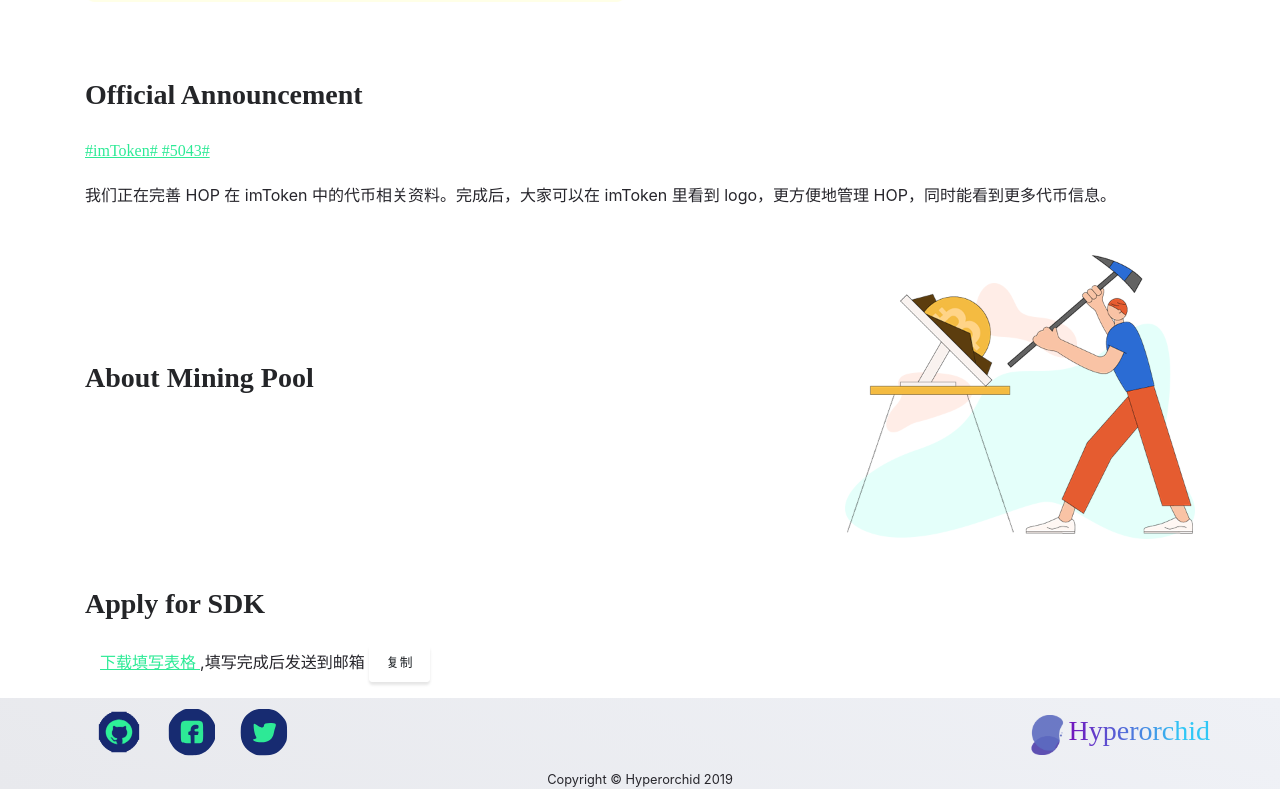
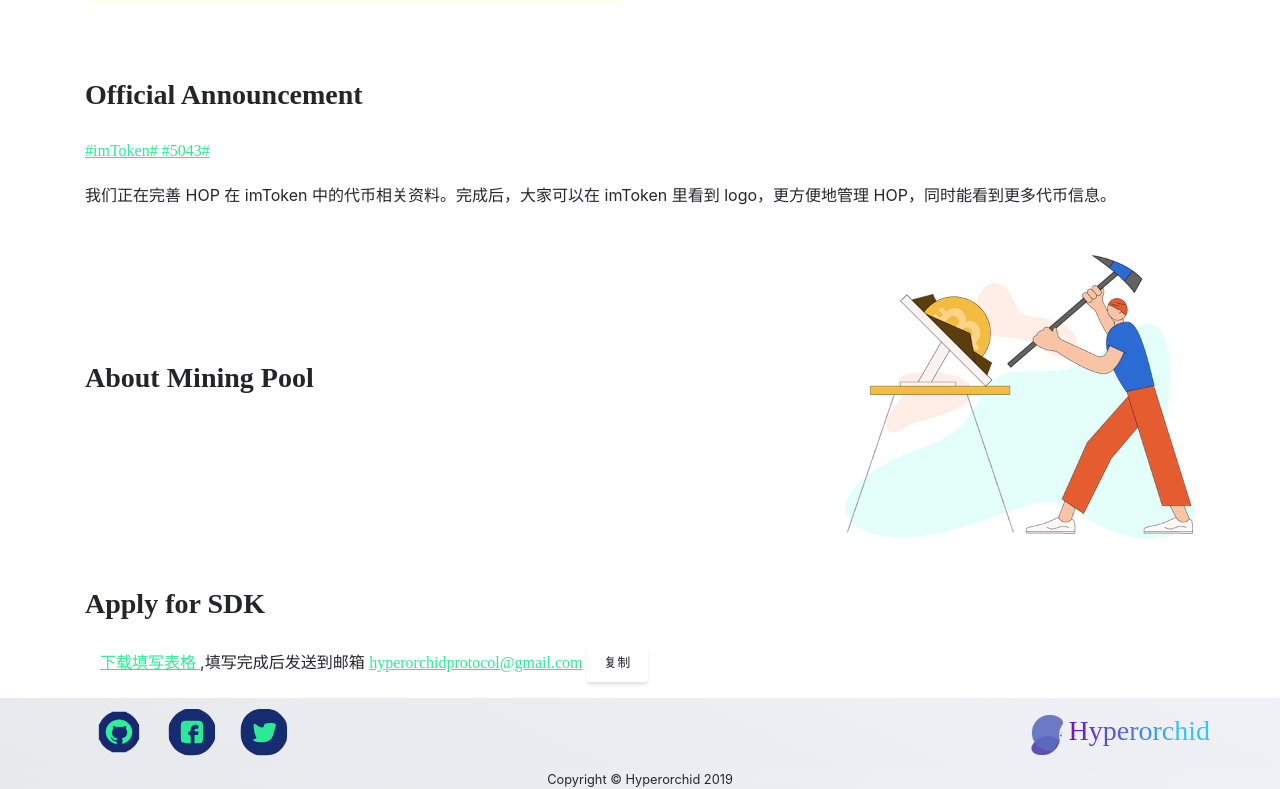
Before and after one commit to dAskyacc/website, a website with bundled scripts: page public/index.html in a window 1280 px wide. Shown: the part 2228-3017 px from the top of the page. Built offline with nearby package versions, Linux system fonts and the light colour scheme.

Commit message:
update email

```diff
--- a/public/index.html
+++ b/public/index.html
@@ -405,7 +405,7 @@
   </section>
 
 
-  <!-- minner-section -->
+  <!-- minner-section mailto:hyperorchidprotocol@gmail.com -->
   <section id="minner-section" class="section minner-section">
     <div class="container">
 
@@ -465,7 +465,7 @@
           ,填写完成后发送到邮箱
         </span>
         <span>
-          <a href="#" class="i18n" id="supportMail"></a>
+          <a href="#sdk-section" class="i18n" id="supportMail">hyperorchidprotocol@gmail.com</a>
         </span>
 
         <button id="copyEmailBtn" class="btn btn-white-green px-3 mr-1 i18n"
```
